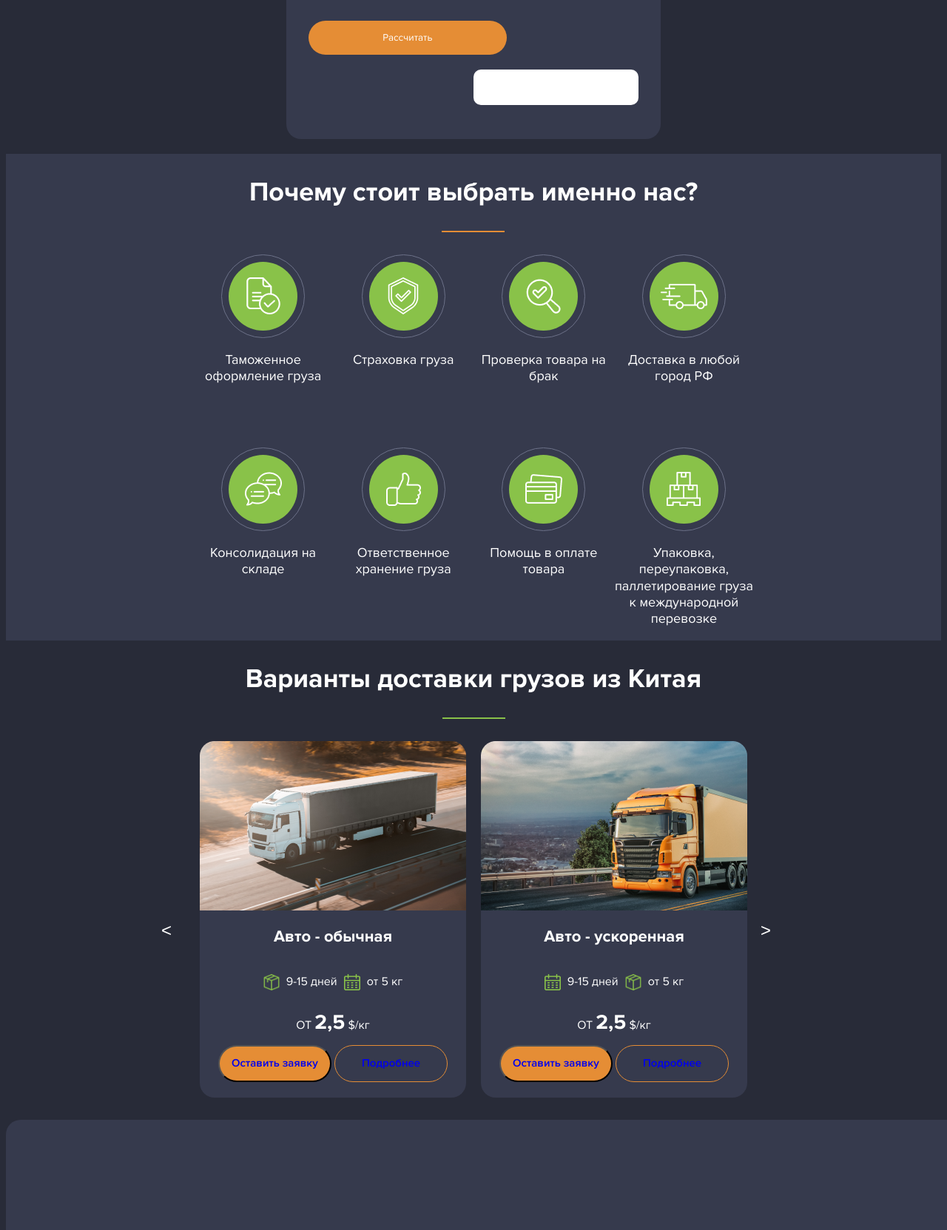
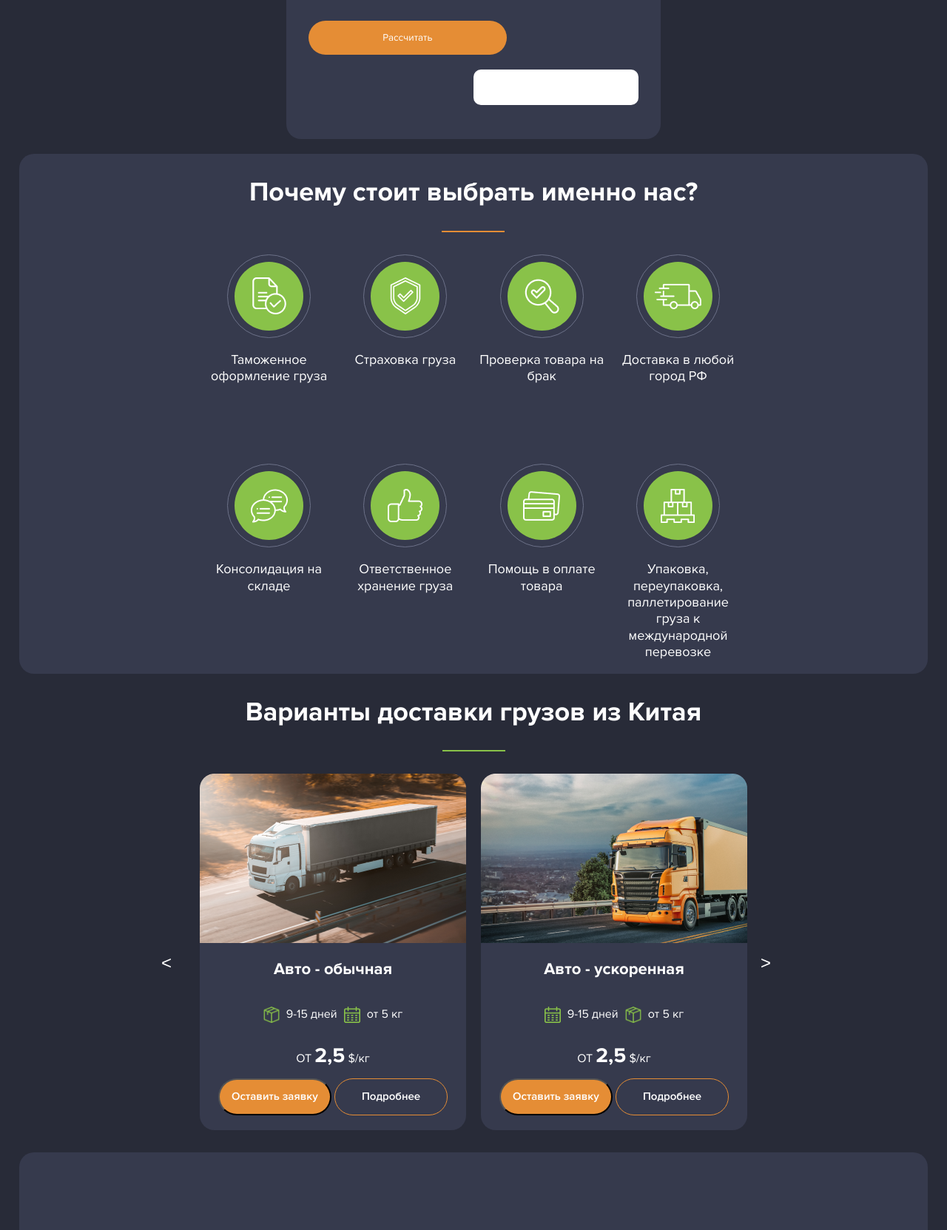
Before and after one commit to AnastasiyaNS/fr-92-Project-JS, a website built with Vite: page index.html in a window 1280 px wide. Shown: the part 2083-3746 px from the top of the page at 74% size. Built offline with nearby package versions, Linux system fonts and the light colour scheme; files whose address does not match are found by name.

Commit message:
change gray bg width

```diff
--- a/style/style.scss
+++ b/style/style.scss
@@ -168,7 +168,7 @@ body {
           @media (max-width: 375px) {
             width: 200px;
           }
-          a{
+          a {
             color: #fff;
           }
         }
@@ -682,8 +682,10 @@ body {
 }
 
 .conteiner-block3-one {
+  margin: 0 auto;
+  border-radius: 20px;
   background-color: rgb(54, 58, 77);
-  width: 100%;
+  width: 96vw;
   max-width: 100%;
   display: flex;
   flex-direction: column;
@@ -808,6 +810,12 @@ body {
   text-align: center;
   text-underline-position: from-font;
   text-decoration-skip-ink: none;
+  a {
+    color: #fff;
+    &:visited {
+      color: #fff;
+    }
+  }
 }
 .carousel-block3-button-detail {
   width: 153px;
@@ -826,6 +834,12 @@ body {
   text-underline-position: from-font;
   text-decoration-skip-ink: none;
   background-color: rgba(54, 58, 77, 1);
+  a {
+    color: #fff;
+    &:visited {
+      color: #fff;
+    }
+  }
 }
 
 .slider-container {
@@ -907,7 +921,7 @@ body {
   height: 100%;
 }
 .services_container_block4 {
-  width: 1440px;
+  width: 96vw;
   height: 794px;
   margin: 0 auto;
   display: flex;
@@ -1210,7 +1224,7 @@ $width375Bl5: 335px;
 .block-5 {
   width: $width1440Bl5;
   min-height: 668px;
-  margin: 0px 150px 128px 150px;
+  margin: 0 auto 80px;
   // margin-left: 150px;
   // margin-right: 150px;
   // margin-bottom: 128px;
@@ -1300,7 +1314,7 @@ $width375Bl5: 335px;
   line-height: 144.5%;
   color: #282b38;
   background-color: #fff;
-  overflow:hidden;
+  overflow: hidden;
   border-radius: 10px;
   box-sizing: border-box;
   // position:static;
@@ -1418,7 +1432,7 @@ $width375Bl5: 335px;
   .answer-bl5 {
     width: 600px;
     padding-left: 22px;
-    position:relative;
+    position: relative;
   }
   .formtitle-blc5,
   .formtext-blc5 {
```
